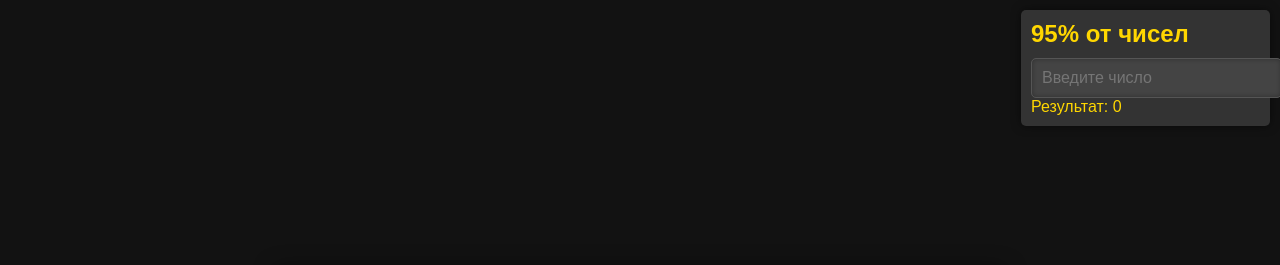
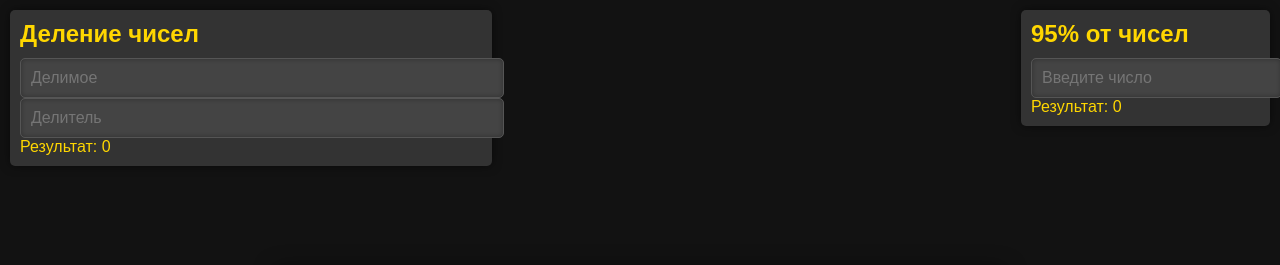
Before and after one commit to Ignat-Riabow/For-me, a plain HTML site: page index.html in a window 1280 px wide. Shown: the top 265 px of the page. Drawn offline with Linux system fonts and the light colour scheme.

Commit message:
Update index.html

```diff
--- a/index.html
+++ b/index.html
@@ -95,6 +95,34 @@
             color: #ffd700;
             margin: 0;
         }
+        #division-container {
+            position: absolute;
+            top: 10px;
+            left: 10px;
+            background-color: #333;
+            padding: 10px;
+            border-radius: 5px;
+            box-shadow: 0 0 10px rgba(0, 0, 0, 0.5);
+        }
+        #division-container h2 {
+            color: #ffd700;
+            margin: 0 0 10px 0;
+        }
+        #division-container input {
+            width: 100%;
+            padding: 10px;
+            border: 1px solid #555;
+            border-radius: 5px;
+            box-shadow: inset 0 0 5px rgba(0, 0, 0, 0.3);
+            background-color: #444;
+            color: #ffd700;
+            font-size: 16px;
+        }
+        #division-container p {
+            font-size: 16px;
+            color: #ffd700;
+            margin: 0;
+        }
     </style>
 </head>
 <body>
@@ -114,6 +142,12 @@
         <h2>95% от чисел</h2>
         <input type="number" id="input-value" placeholder="Введите число" oninput="calculatePercentage(this)">
         <p>Результат: <span id="percentage">0</span></p>
+    </div>
+    <div id="division-container">
+        <h2>Деление чисел</h2>
+        <input type="number" id="dividend" placeholder="Делимое" oninput="calculateDivision()">
+        <input type="number" id="divisor" placeholder="Делитель" oninput="calculateDivision()">
+        <p>Результат: <span id="division-result">0</span></p>
     </div>
     <script>
         function addColumn() {
@@ -179,6 +213,16 @@
                 document.getElementById('percentage').textContent = 0;
             }
         }
+
+        function calculateDivision() {
+            const dividend = parseFloat(document.getElementById('dividend').value);
+            const divisor = parseFloat(document.getElementById('divisor').value);
+            let result = 0;
+            if (!isNaN(dividend) && !isNaN(divisor) && divisor !== 0) {
+                result = dividend / divisor;
+            }
+            document.getElementById('division-result').textContent = result;
+        }
     </script>
 </body>
 </html>
```
